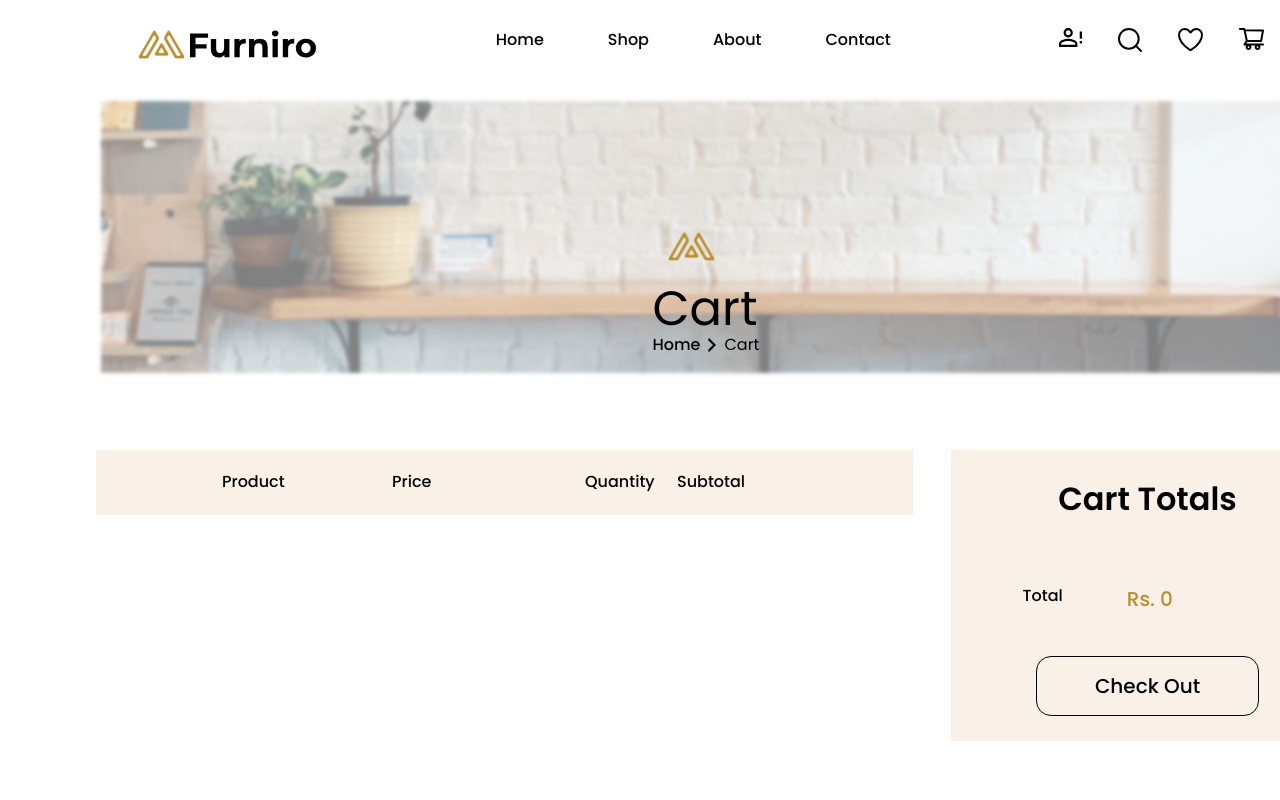
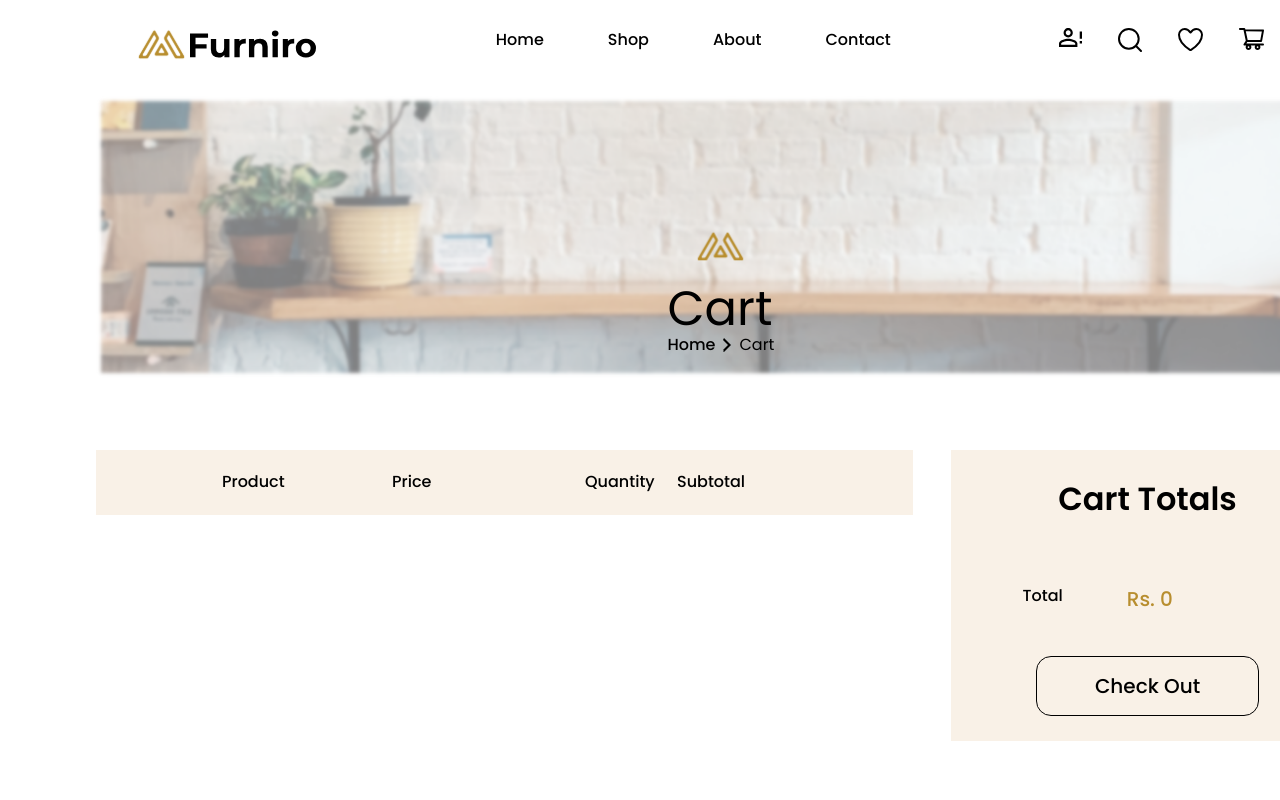
Before and after one commit to LizNgoNgoc/internetShop, a React (Create React App) app: page /cart in a window 1280 px wide. Shown: the top 800 px of the page. Built offline with nearby package versions, Linux system fonts and the light colour scheme.

Commit message:
change width for div-135

```diff
--- a/src/Pages/CartPage.jsx
+++ b/src/Pages/CartPage.jsx
@@ -11,8 +11,8 @@ export default function CartPage() {
 
     return <section className="m-auto w-[1440px] mb-14 p-24 font-Poppins relative">
             <img className="w-full" src="./images/shopHeader/banner.png" alt="cart"/>
-            <div className="absolute top-[13rem] right-0 left-0 w-[135px] m-auto">
-                <img src="./images/modal/logo.png" alt="logo" />
+            <div className="absolute top-[13rem] right-0 left-0 w-[105px] m-auto">
+                <img src="./images/modal/logo.png" alt="logo" className="m-auto "/>
                 <h3 className="text-[#000000] text-5xl">Cart</h3>
                     <div className="flex gap-2 items-center">
                         <span className="text-[#000000] font-medium text-base">Home </span>
```
